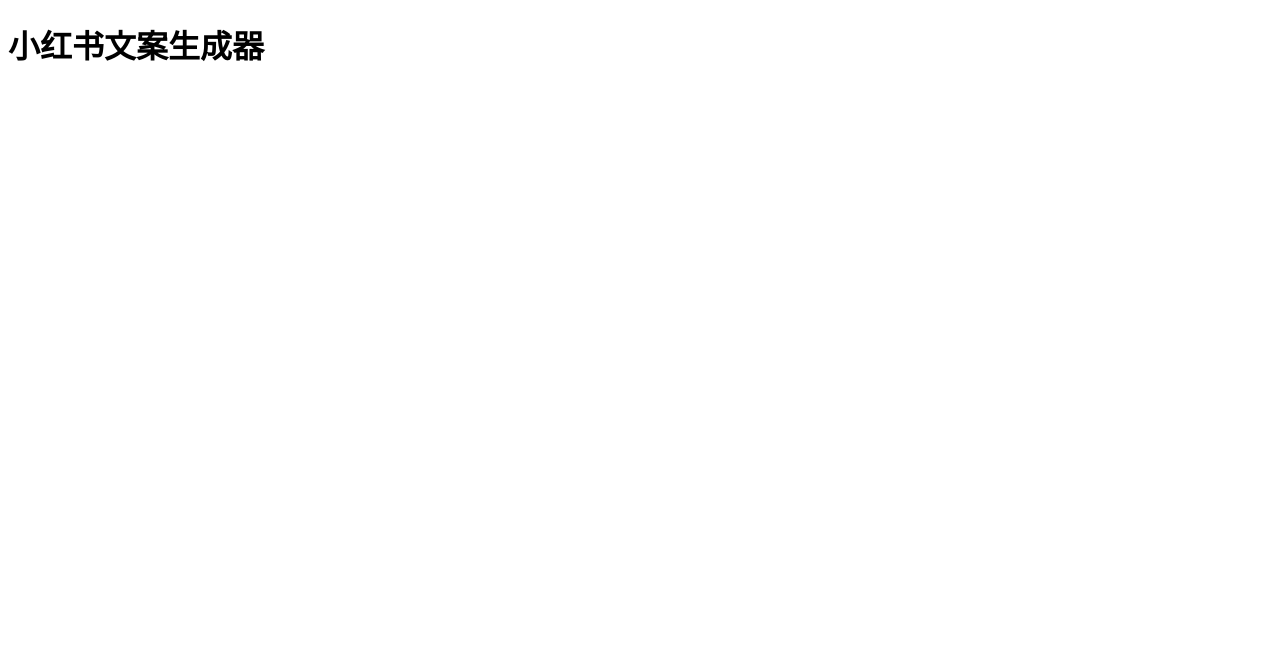
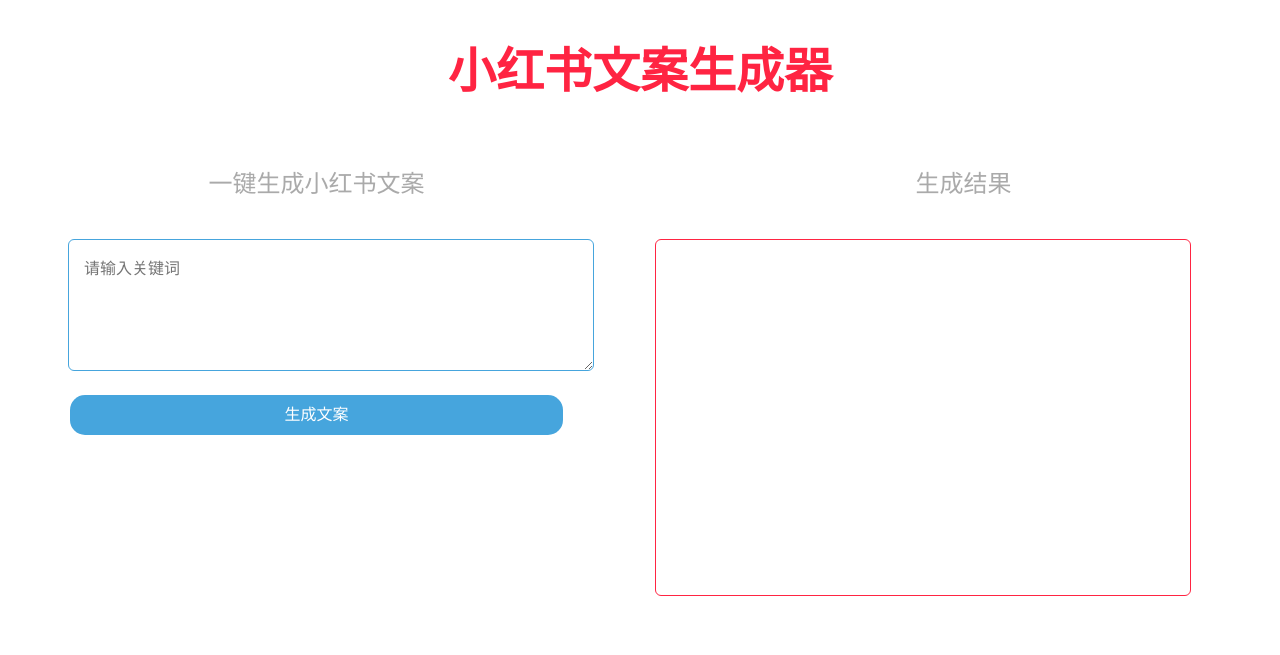
Before and after one commit to AngelLiang/xiaohongshu-demo, a FastAPI app: page / in a window 1280 px wide. Shown: the top 655 px of the page. Run offline with FastAPI, Linux system fonts and the light colour scheme.

Commit message:
feat: 设计页面，添加样式

```diff
--- a/main.py
+++ b/main.py
@@ -1,11 +1,13 @@
 import uvicorn
 from fastapi import FastAPI, Request
 from fastapi.templating import Jinja2Templates
+from fastapi.staticfiles import StaticFiles
 
 
 app = FastAPI()
 
 templates = Jinja2Templates(directory="templates")
+app.mount("/static", StaticFiles(directory="static"), name="static")
 
 
 @app.get('/')
--- /dev/null
+++ b/static/styles.css
@@ -0,0 +1,71 @@
+h1 {
+    font-size: 48px;
+    color: #FF2442;
+    text-align: center;
+}
+
+.content {
+    display: flex;
+    flex-direction: row;
+    padding: 30px 0;
+}
+
+.left {
+    flex: 1;
+    margin-right: 30px;
+}
+
+.right {
+    flex: 1;
+}
+
+.tip {
+    margin-bottom: 40px;
+    font-size: 24px;
+    color: #aaa;
+    text-align: center;
+}
+
+
+.input {
+    width: 80%;
+    height: 100px;
+    padding: 15px;
+    /* margin: 0 auto; */
+    margin-left: 60px;
+    margin-bottom: 20px;
+
+    font-size: 16px;
+    border-radius: 6px;
+    border-color: #46a5dd;
+    outline: none;
+    color: #000;
+}
+
+
+.generate {
+    width: 80%;
+    height: 40px;
+    margin: 0 auto;
+
+    line-height: 40px;
+    text-align: center;
+
+    color: #fff;
+    background-color: #46a5dd;
+    border-radius: 15px;
+    cursor: pointer;
+}
+
+.output {
+    padding: 20px;
+    width: 80%;
+    height: 315px;
+    margin-bottom: 30px;
+
+    line-height: 1.5;
+    border: 1px solid #FF2442;
+    border-radius: 6px;
+    color: #000;
+    overflow: scroll;
+}
--- a/templates/index.html
+++ b/templates/index.html
@@ -2,11 +2,26 @@
 <html>
 
 <head>
+  <link href="{{ url_for('static', path='/styles.css') }}" rel="stylesheet">
   <title>小红书文案生成器</title>
 </head>
 
 <body>
   <h1>小红书文案生成器</h1>
+
+  <div class="content">
+    <section class="left">
+      <div class="tip">一键生成小红书文案</div>
+      <textarea class="input" name="input" id="input" placeholder="请输入关键词"></textarea>
+      <div class="generate" id="generate">生成文案</div>
+    </section>
+    <section class="right">
+      <div class="tip">生成结果</div>
+      <div class="output" id="output"></div>
+      <div class="save">
+      </div>
+    </section>
+  </div>
 </body>
 
 </html>
```
